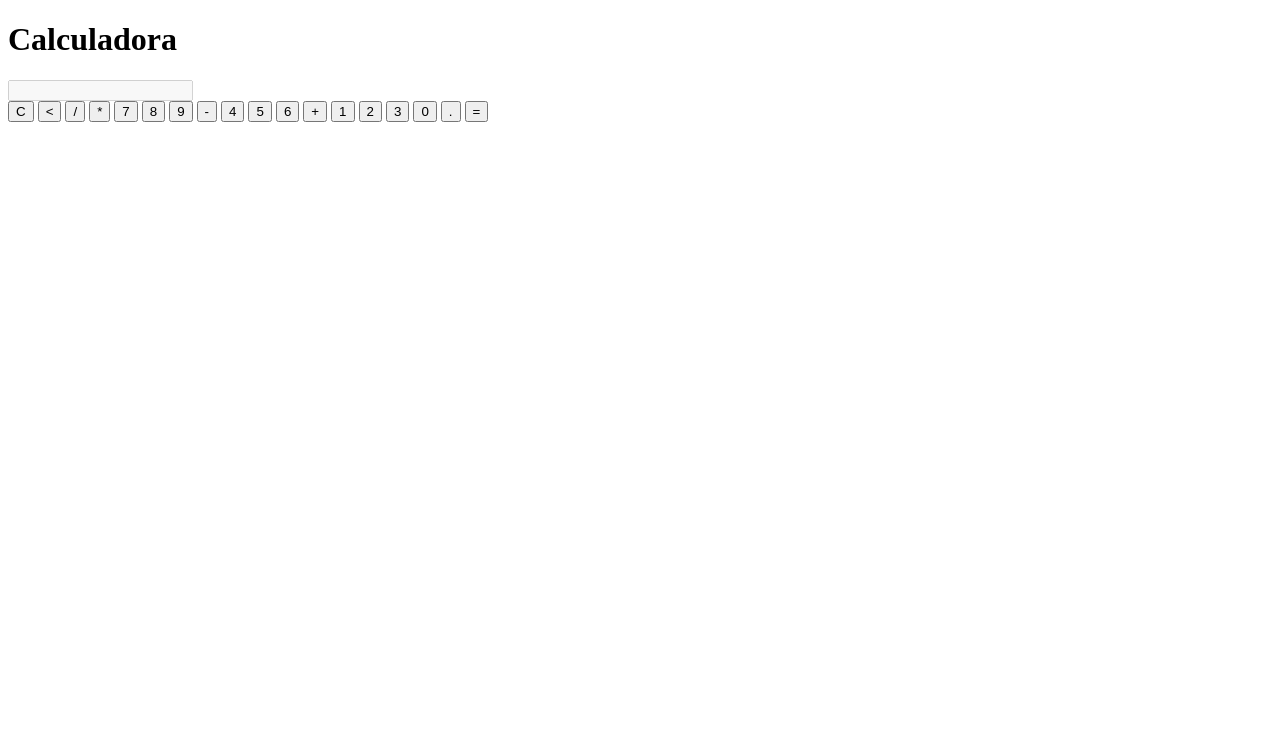
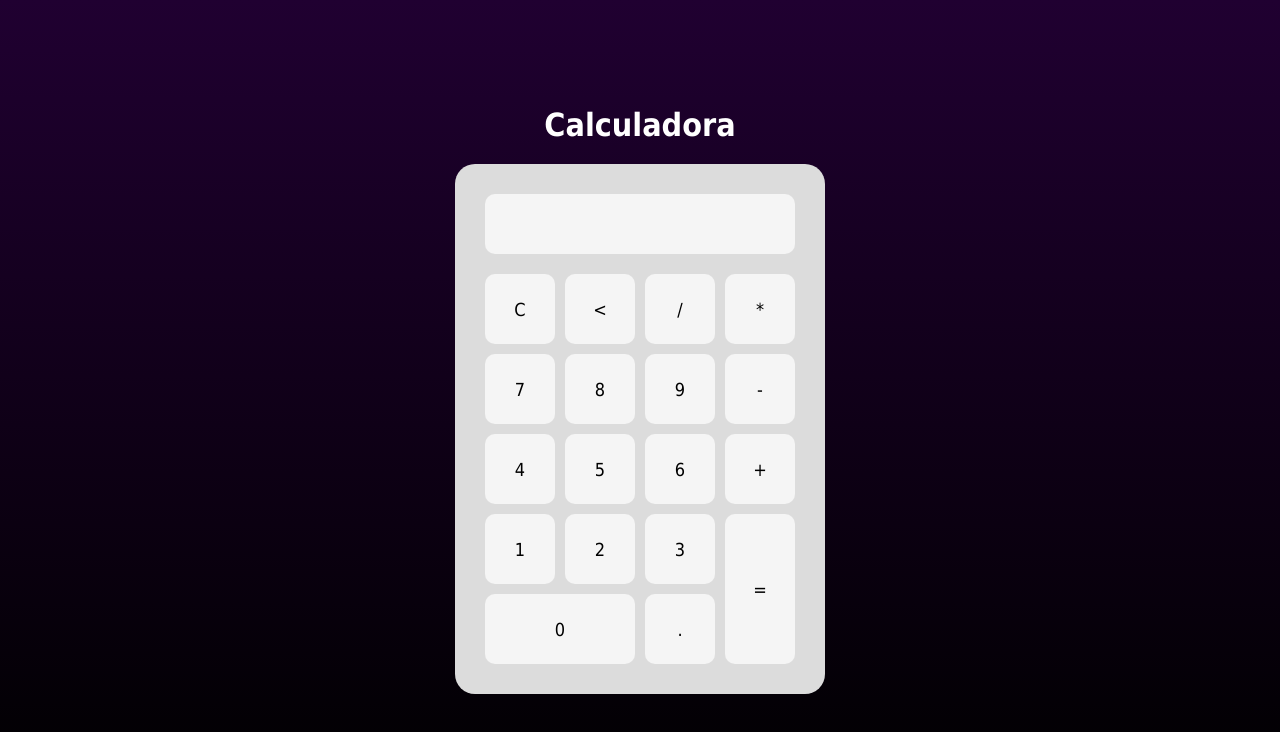
Before and after one commit to HenriquePoltronieri/Calculadora, a plain HTML site: page index.html in a window 1280 px wide. Drawn offline with Linux system fonts and the light colour scheme.

Commit message:
CSS pronto

```diff
--- a/index.html
+++ b/index.html
@@ -35,9 +35,9 @@
             <button>2</button>
             <button>3</button>
 
-            <button>0</button>
+            <button class="btn-0">0</button>
             <button>.</button>
-            <button>=</button>
+            <button class="btn-result">=</button>
         </div>
     </div>
 </body>
--- a/src/styles/style.css
+++ b/src/styles/style.css
@@ -0,0 +1,72 @@
+* {
+    margin: 0;
+    padding: 0;
+    box-sizing: border-box;
+    font-family: Tahoma, Geneva, Verdana, sans-serif;
+}
+
+body {
+    display: flex;
+    flex-direction: column;
+    justify-content: center;
+    align-items: center;
+    height: 100vh;
+    background: linear-gradient(360deg, #000000, #200031);
+}
+
+h1 {
+    color: #ffffff;
+    margin-bottom: 20px;
+}
+
+.calculator {
+    background-color: #dcdcdc;
+    padding: 30px;
+    border-radius: 20px;
+}
+
+#display {
+    width: 100%;
+    box-sizing: border-box;
+    height: 60px;
+    border: none;
+    border-radius: 10px;
+    margin-bottom: 20px;
+    font-size: 20px;
+    text-align: right;
+    padding: 10px;
+    background-color: #f5f5f5;
+}
+
+.box-buttons {
+    display: grid;
+    grid-template-columns: repeat(4, 1fr);
+    grid-template-rows: repeat(5, 1fr);
+    gap: 10px;
+}
+
+button {
+    height: 70px;
+    width: 70px;
+    border: none;
+    border-radius: 10px;
+    font-size: 18px;
+    background-color: #f5f5f5;
+    cursor: pointer;
+    transition: background-color 0.3s;
+}
+
+button:hover {
+    background-color: #b3b2b2;
+}
+
+.btn-0 {
+    grid-column: 1 / 3;
+    width: 100%;
+}
+
+.btn-result {
+    grid-row: 4 / 6;
+    height: 100%;
+    grid-column: 4;
+}
```
